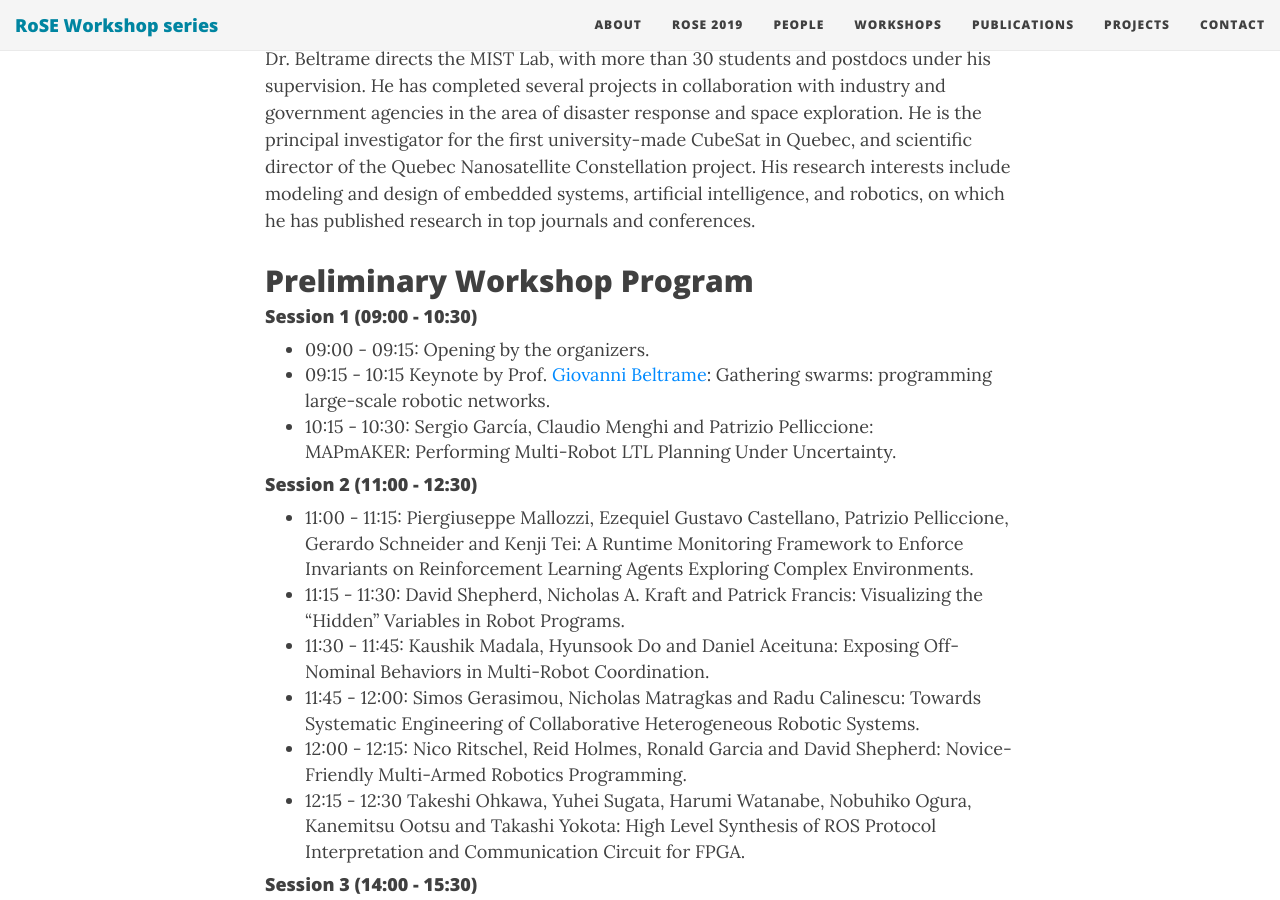
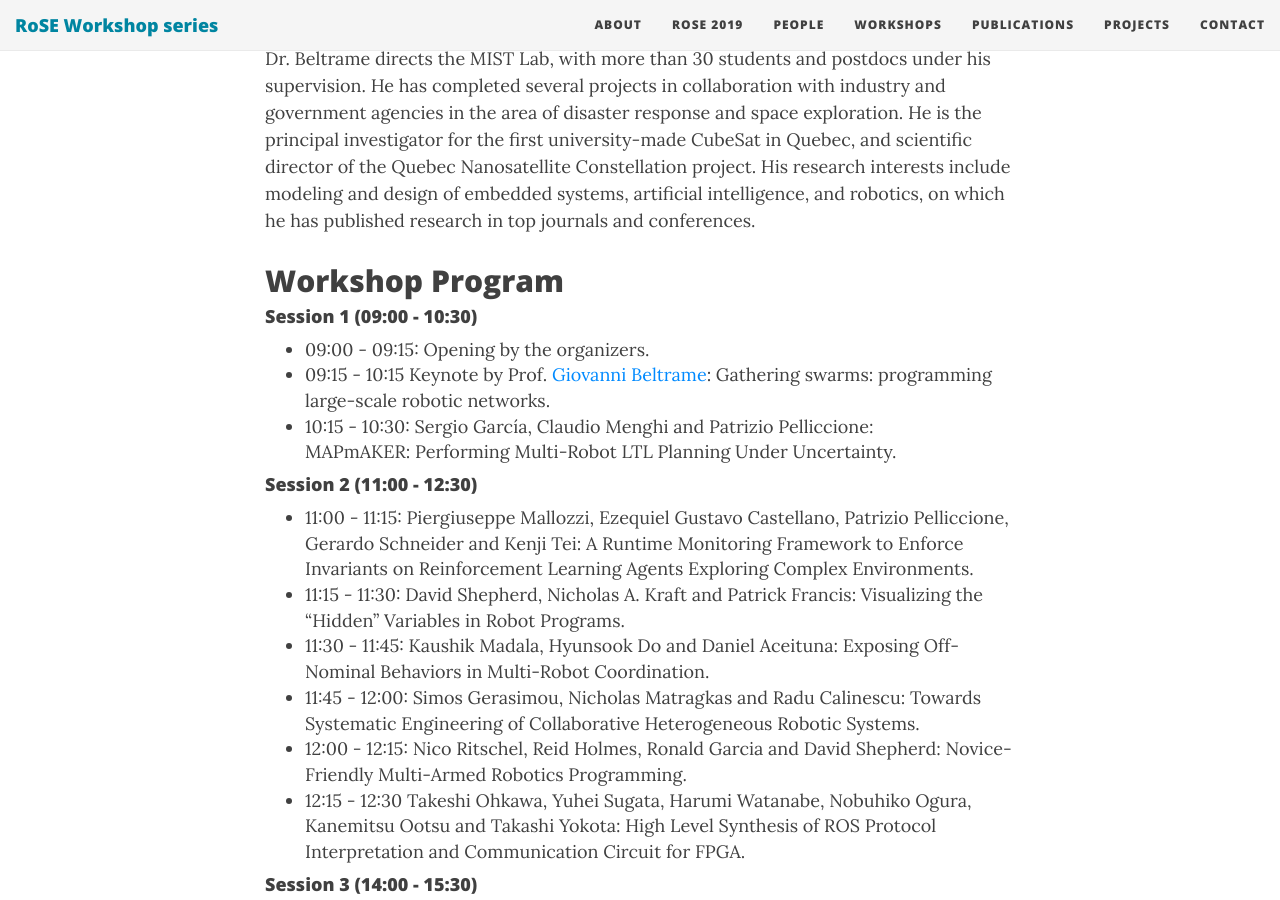
Before and after one commit to rose-workshops/rose-workshops.github.io, a Jekyll site: the page built from rose2019.md, in a window 1280 px wide and 900 px high, scrolled down 2506 px. Built offline with Jekyll 4.4.1, drawn with Linux system fonts in a browser that asks for light colours; nearby versions of some CDN libraries.

Commit message:
Update rose2019.md

```diff
--- a/rose2019.md
+++ b/rose2019.md
@@ -83,7 +83,7 @@ systems, artificial intelligence, and robotics, on which he has
 published research in top journals and conferences.
 
 
-## Preliminary Workshop Program
+## Workshop Program
 
 #### Session 1 (09:00 - 10:30)
 - 09:00 - 09:15: Opening by the organizers.
```
